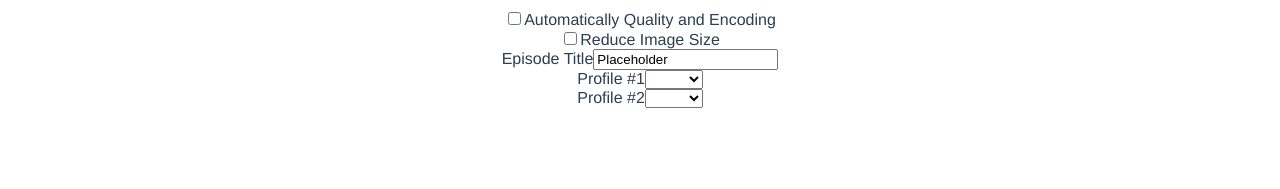
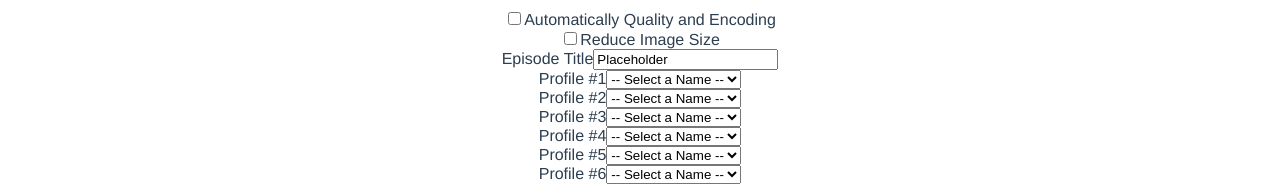
Before and after one commit to bencodezen/remotely-interesting-cover-generator, a Vue app: page / in a window 1280 px wide. Shown: the part 986-1175 px from the top of the page. Before the commit the page ends 1102 px from the top, so only its background shows below. Built offline with nearby package versions, Linux system fonts and the light colour scheme.

Commit message:
feature: add full prototype

```diff
--- a/src/App.vue
+++ b/src/App.vue
@@ -1,8 +1,13 @@
 <script>
+import SelectProfileList from './components/SelectProfileList.vue'
+
 import profileImagesData from './data/profileImages.json'
 import imagePositionData from './data/imagePosition.json'
 
 export default {
+  components: {
+    SelectProfileList
+  },
   data: () => ({
     baseUrl: 'https://res.cloudinary.com/dzkoxrsdj/image/upload/',
     preferences: {
@@ -76,6 +81,9 @@ export default {
         window.btoa(this.profileImagesList[name]) +
         `,g_north_west,w_190,h_190,r_max,x_${position.x},y_${position.y}`
       )
+    },
+    updateProfileGrid({ name, position }) {
+      this.profileImageGrid[position] = name
     }
   }
 }
@@ -111,20 +119,12 @@ export default {
       <label for="episode-title">Episode Title</label>
       <input type="text" v-model="episodeTitle" />
     </div>
-    <div>
-      <label for="profile-1">Profile #1</label>
-      <select name="profile-1" id="profile-1" v-model="profileImageGrid[0]">
-        <option value="ben">Ben</option>
-        <option value="jason">Jason</option>
-      </select>
-    </div>
-    <div>
-      <label for="profile-2">Profile #2</label>
-      <select name="profile-2" id="profile-2" v-model="profileImageGrid[1]">
-        <option value="ben">Ben</option>
-        <option value="jason">Jason</option>
-      </select>
-    </div>
+    <SelectProfileList
+      v-for="item in [0, 1, 2, 3, 4, 5]"
+      :key="`select-profile-${item}`"
+      :position="item"
+      @update-selection="updateProfileGrid"
+    />
   </form>
 </template>
 
--- /dev/null
+++ b/src/components/SelectProfileList.vue
@@ -0,0 +1,56 @@
+<script>
+import { computed, reactive, toRefs } from 'vue'
+
+export default {
+  props: {
+    position: {
+      type: Number,
+      required: true
+    }
+  },
+  setup(props, { emit }) {
+    const state = reactive({
+      names: ['ben', 'cassidy', 'jason', 'kenny', 'phil', 'tara']
+    })
+
+    const selectProfileId = computed(() => {
+      return `select-profile-${props.position}`
+    })
+
+    const updateSelection = event => {
+      emit('update-selection', {
+        name: event.target.value,
+        position: props.position
+      })
+    }
+
+    return {
+      ...toRefs(state),
+      selectProfileId,
+      updateSelection
+    }
+  }
+}
+</script>
+
+<template>
+  <div>
+    <label :for="selectProfileId">Profile #{{ position + 1 }}</label>
+    <select
+      :name="selectProfileId"
+      :id="selectProfileId"
+      @input="updateSelection"
+    >
+      <option disabled selected value>-- Select a Name --</option>
+      <option
+        v-for="name in names"
+        :key="`position-${position}-${name}`"
+        :value="name"
+      >
+        {{ name }}
+      </option>
+    </select>
+  </div>
+</template>
+
+<style></style>
--- a/src/data/imagePosition.json
+++ b/src/data/imagePosition.json
@@ -17,7 +17,7 @@
   },
   {
     "x": 905,
-    "y": 1190
+    "y": 1090
   },
   {
     "x": 1150,
```
